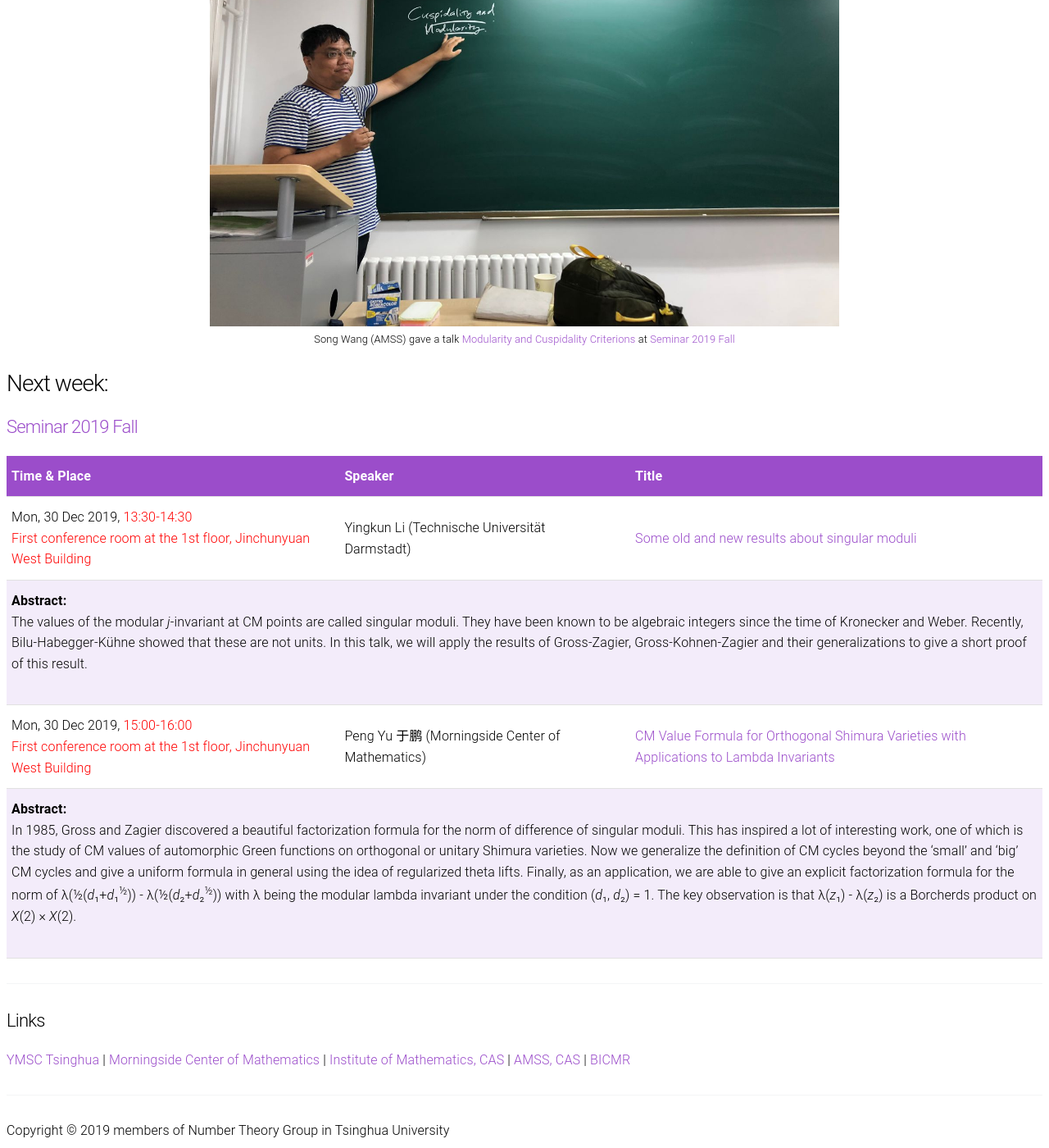
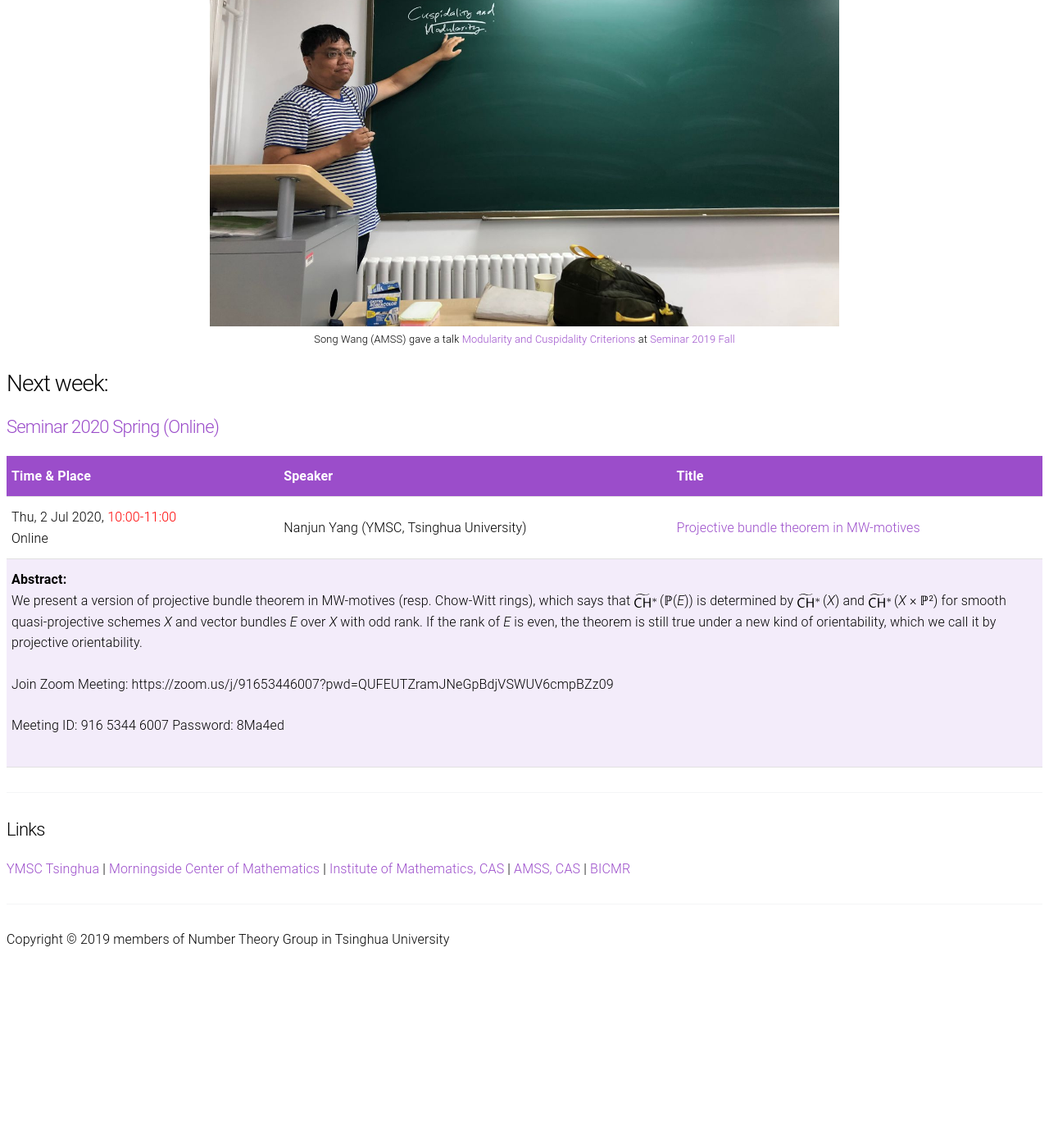
Before and after one commit to tsinghua-number-theory/tsinghua-number-theory.github.io, a Jekyll site: the page built from index.html, in a window 1280 px wide and 1400 px high, scrolled down 493 px. Shown: the whole window at 82% size. Built offline with Jekyll 4.4.1, drawn with Linux system fonts in a browser that asks for light colours; after the commit the page ends 1660 px from its top, so only the background shows below that.

Commit message:
added a new talk

```diff
--- /dev/null
+++ b/_posts/2020-07-02-nanjun-yang.md
@@ -0,0 +1,29 @@
+---
+layout: seminar_talk
+title: Projective bundle theorem in MW-motives
+date: 2020-07-02 12:00:00
+special_page: Seminars
+my_type: seminar_2020_spring
+author: Nanjun Yang (YMSC, Tsinghua University)
+alternative_time: "10:00-11:00"
+---
+
+We present a version of projective bundle theorem in MW-motives (resp.
+Chow-Witt rings), which says that
+<img src='/media/widetildeCHstar.svg' style='vertical-align: -2.2pt'>
+(ℙ(*E*)) is
+determined by
+<img src='/media/widetildeCHstar.svg' style='vertical-align: -2.2pt'>
+(*X*)
+and
+<img src='/media/widetildeCHstar.svg' style='vertical-align: -2.2pt'>
+(*X* × ℙ²)
+for smooth quasi-projective schemes *X* and vector bundles *E* over *X* with
+odd rank. If the rank of *E* is even, the theorem is still true under a new
+kind of orientability, which we call it by projective orientability.
+
+Join Zoom Meeting:
+https://zoom.us/j/91653446007?pwd=QUFEUTZramJNeGpBdjVSWUV6cmpBZz09
+
+Meeting ID: 916 5344 6007
+Password: 8Ma4ed
--- a/index.html
+++ b/index.html
@@ -13,9 +13,9 @@ talk_time="2019-09-16 12:00" src="/media/2019-09-16-song-wang.jpg" %}
 
 <h3>Next week:</h3>
 
-{% include current_seminar.html my_subtype="seminar_2019_fall"
-start_time="2019-12-30 00:00:00"
-end_time="2020-01-05 23:59:59" %}
+{% include current_seminar.html my_subtype="seminar_2020_spring"
+start_time="2002-06-25 00:00:00"
+end_time="2020-07-05 23:59:59" %}
 
 <hr>
 <h4>Links</h4>
```
Also changed, not shown: _posts/2020-03-01-seminar-2020-spring.md (added, +11 -0 lines), media/widetildeCHstar.svg (added).
